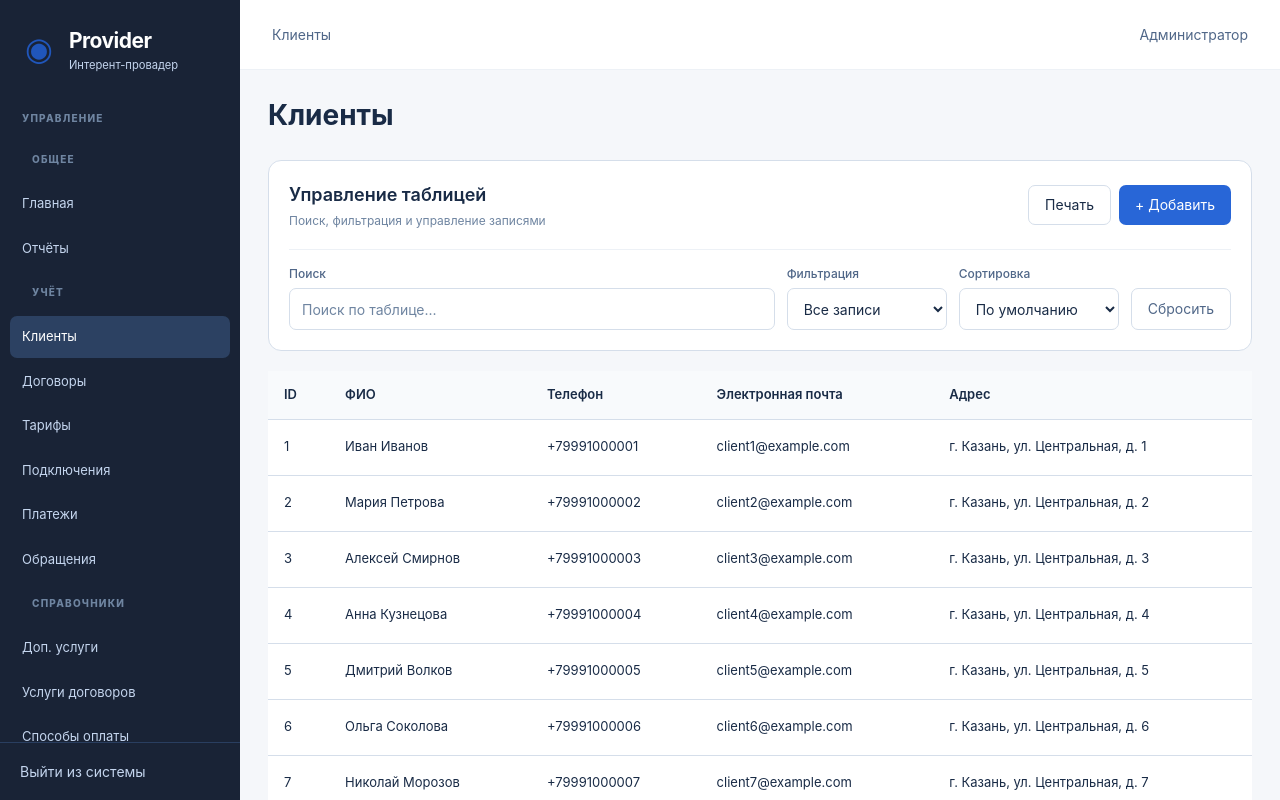
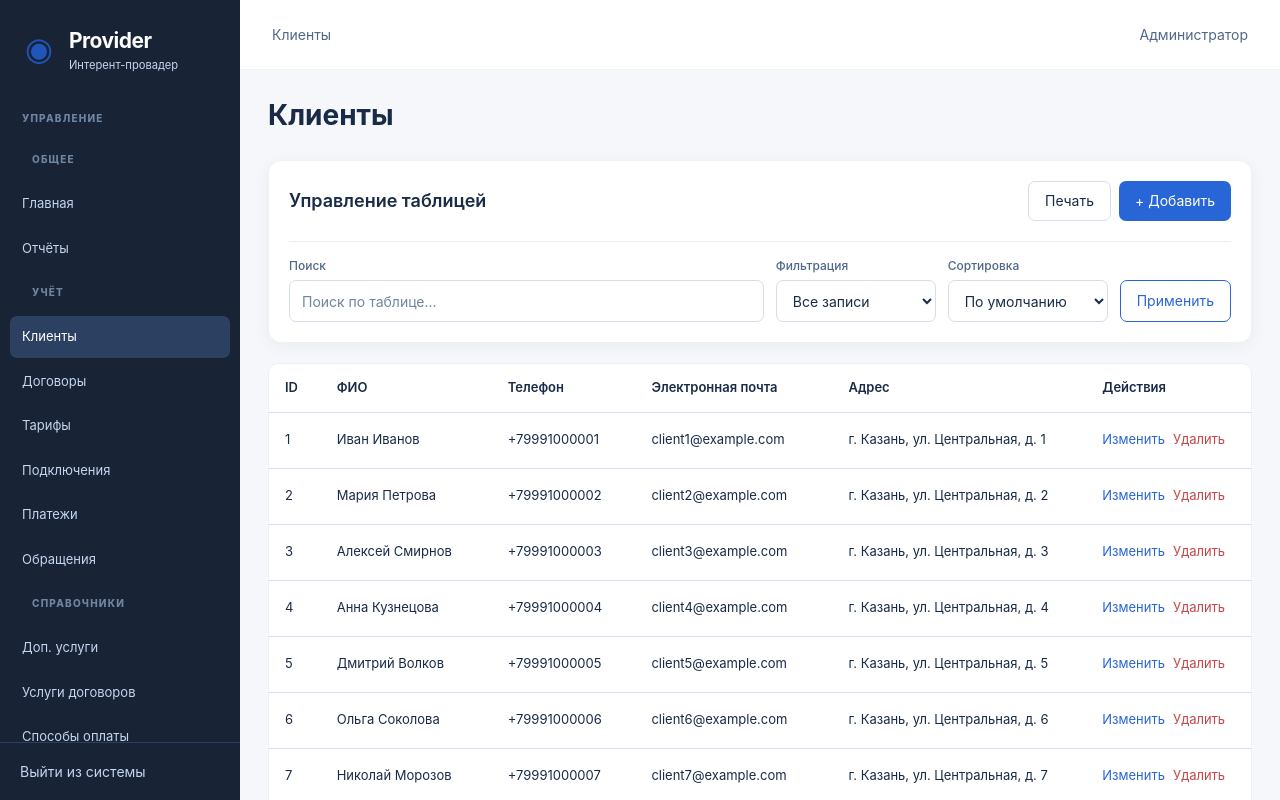
Before and after one commit to grekovpavel019/Internet-Provider, a React (Vite) app in the folder apps/client/: page /clients in a window 1280 px wide. Built offline with nearby package versions, Linux system fonts and the light colour scheme.

Commit message:
feat: add table controls: ui block and row controls

```diff
--- a/apps/client/src/app/styles/utility.css
+++ b/apps/client/src/app/styles/utility.css
@@ -3,6 +3,11 @@
 @utility h1 {
     font-size: 28px;
     font-weight: bold;
+}
+
+@utility h2 {
+    font-size: 22px;
+    font-weight: semibold;
 }
 
 @utility nav-caption {
--- a/apps/client/src/app/styles/variables.css
+++ b/apps/client/src/app/styles/variables.css
@@ -61,7 +61,7 @@
     --radius-panel: 10px;
 
     /* Shadows */
-    --shadow-card: 0 2px 7px #0f172a05
+    --shadow-card: 0 2px 7px #0f172a05;
     --shadow-panel: 0 4px 16px rgb(32 52 81 / 5%);
 
     /* Layout */
--- a/apps/client/src/pages/ClientsPage/ClientsPage.tsx
+++ b/apps/client/src/pages/ClientsPage/ClientsPage.tsx
@@ -33,6 +33,15 @@ const ClientsPage = (): React.JSX.Element => {
         return row.id;
     }
 
+    const rowActions = () => {
+        return (
+            <div className="pr-2 inline-flex gap-2">
+                <button className="text-(--color-primary) hover:underline">Изменить</button>
+                <button className="text-(--color-danger) hover:underline">Удалить</button>
+            </div>
+        )
+    }
+
     return (
         <>
             <h1 className="h1 mb-6">Клиенты</h1>
@@ -42,7 +51,10 @@ const ClientsPage = (): React.JSX.Element => {
             <DataTable
                 columns={columns}
                 data={clients}
+
                 getRowKey={getRowKey}
+
+                actions={rowActions}
             />
         </>
     );
--- a/apps/client/src/shared/components/DataTable/ui/DataTable.tsx
+++ b/apps/client/src/shared/components/DataTable/ui/DataTable.tsx
@@ -11,17 +11,18 @@ type DataTableProps<T> = {
 
 const DataTable = <T,>({ columns, data, actions, getRowKey }: DataTableProps<T>): React.JSX.Element => {
     return (
-        <table className="w-full border-collapse text-left text-[13px] text-(--color-foreground)">
-            <thead className="bg-slate-50">
+        <div className="overflow-x-auto rounded-(--radius-panel) border border-(--color-border-soft) text-left text-[13px] text-(--color-foreground)">
+            <table className="w-full min-w-[700px] border-collapse">
+                <thead>
                     <tr>
                         {
                             columns.map((value) => (
-                            <th key={value.key} className="px-4 py-3.5 font-semibold whitespace-nowrap border-b border-(--color-border)">
+                                <th key={value.key} className="px-4 py-3.5 font-semibold whitespace-nowrap border-b border-(--color-border) bg-(--color-surface)">
                                     {value.title}
                                 </th>
                             ))
                         }
-                    {actions && <th>Действия</th>}
+                        {actions && <th className="py-3.5 font-semibold whitespace-nowrap border-b border-(--color-border) bg-(--color-surface)">Действия</th>}
                     </tr>
                 </thead>
 
@@ -42,6 +43,7 @@ const DataTable = <T,>({ columns, data, actions, getRowKey }: DataTableProps<T>)
                     }
                 </tbody>
             </table>
+        </div>
     );
 };
 
--- a/apps/client/src/shared/components/TableControls/TableControls.tsx
+++ b/apps/client/src/shared/components/TableControls/TableControls.tsx
@@ -1,18 +1,14 @@
+
 import React from "react";
 
 const TableControls = (): React.JSX.Element => {
     return (
-        <div className="mb-5 rounded-(--radius-card) border border-(--color-border) bg-(--color-surface) p-5 shadow-(--shadow-panel)">
+        <div className="mb-5 rounded-(--radius-card) border border-(--color-border-soft) bg-(--color-surface) p-5 shadow-(--shadow-panel)">
 
             <div className="mb-5 flex flex-wrap items-center justify-between gap-4">
-                <div>
-                    <h2 className="font-(--font-heading) text-lg font-semibold text-(--color-foreground)">
-                        Управление таблицей
-                    </h2>
-                    <p className="mt-1 text-xs text-(--color-text-muted)">
-                        Поиск, фильтрация и управление записями
-                    </p>
-                </div>
+                <h2 className="text-lg font-semibold text-(--color-foreground)">
+                    Управление таблицей
+                </h2>
 
                 <div className="flex items-center gap-2">
                     <button
@@ -87,9 +83,9 @@ const TableControls = (): React.JSX.Element => {
 
                     <button
                         type="button"
-                        className="h-(--input-height) cursor-pointer rounded-(--radius-button) border border-(--color-border) px-4 text-sm text-(--color-text-secondary) transition-colors hover:bg-(--color-surface-hover)"
+                        className="h-(--input-height) cursor-pointer rounded-(--radius-button) border border-(--color-primary) px-4 text-sm text-(--color-primary) transition-colors hover:bg-(--color-surface-hover)"
                     >
-                        Сбросить
+                        Применить
                     </button>
 
                 </div>
```
Lines whose indentation alone changed are shown as unchanged.
